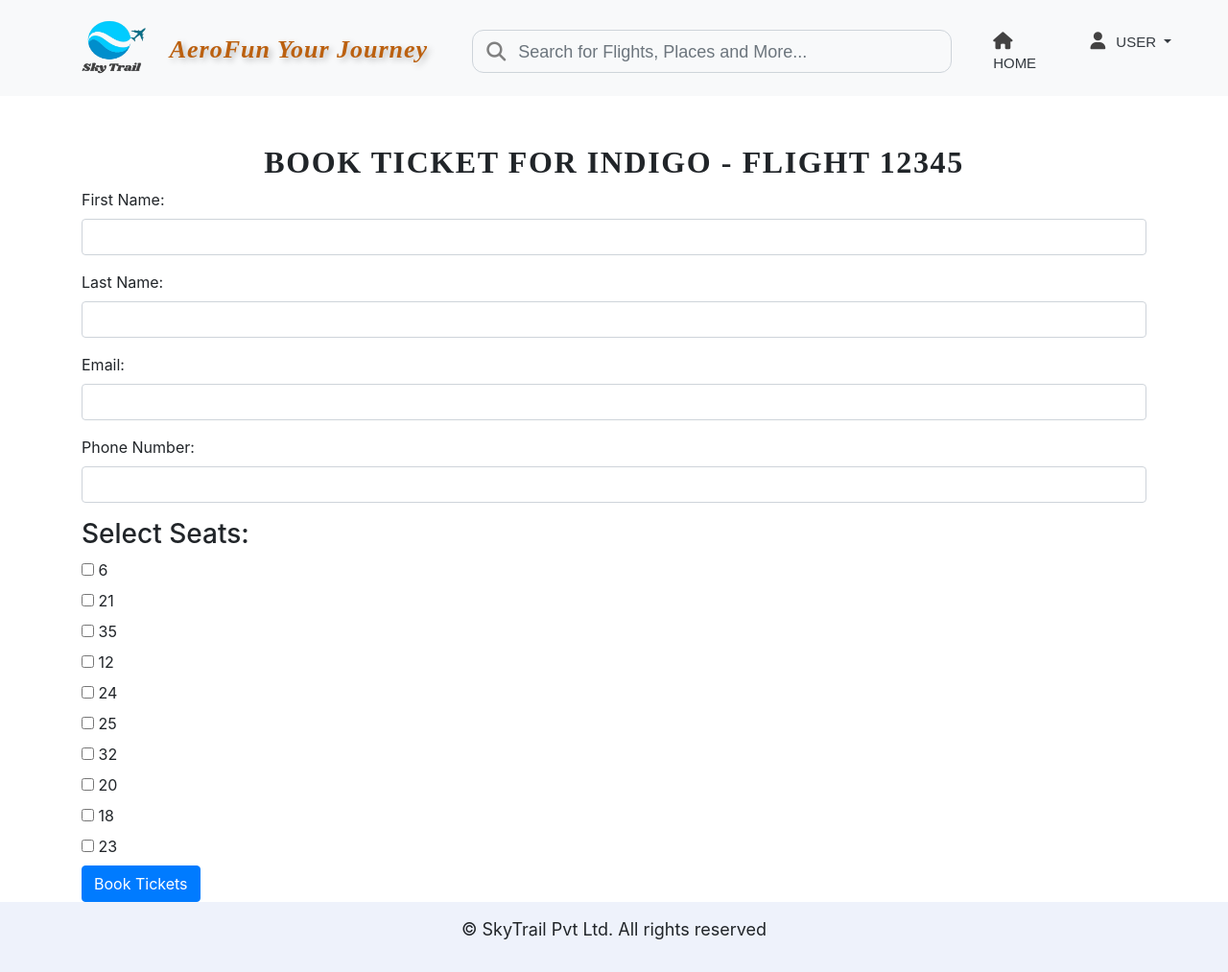
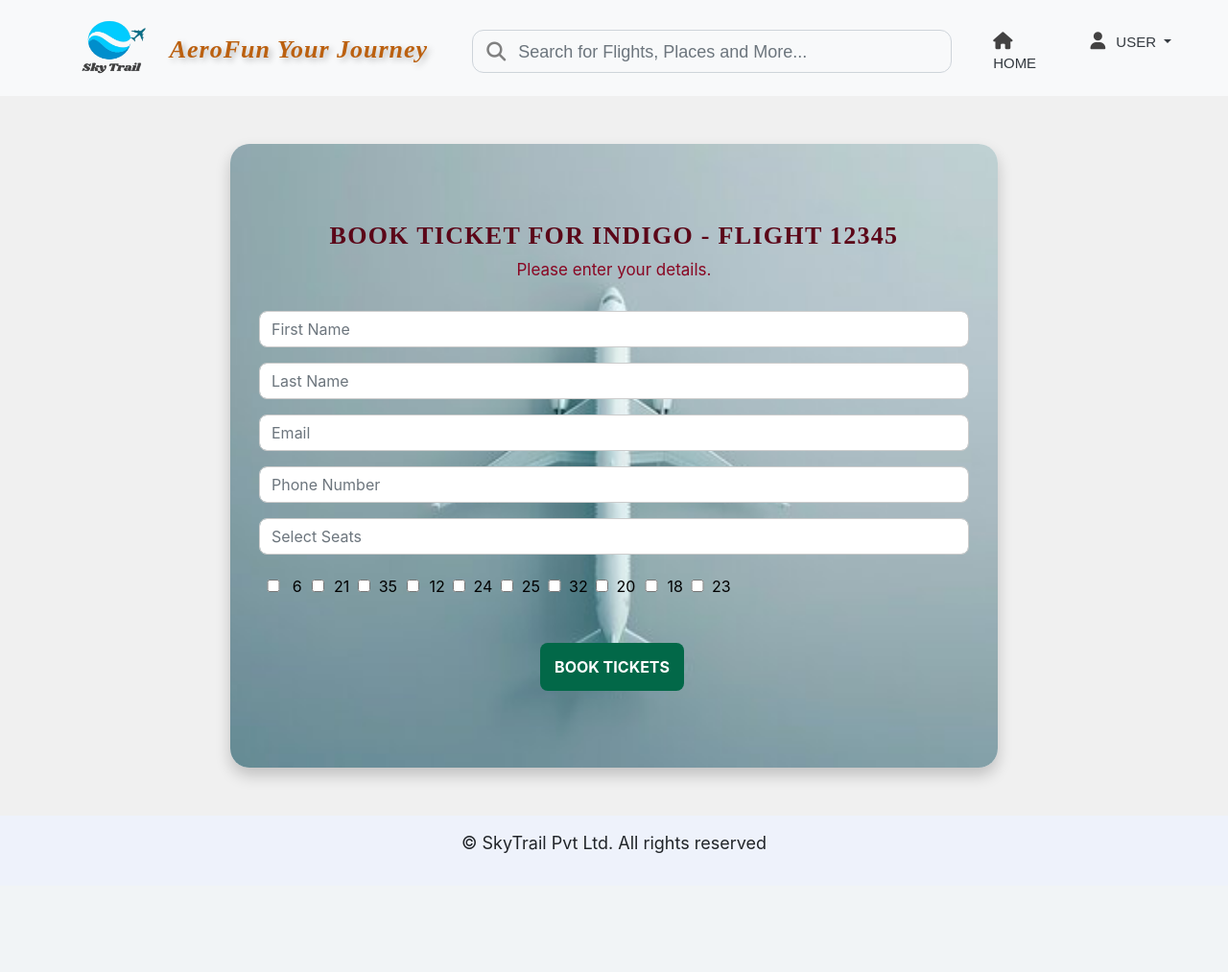
Before and after one commit to Sneha-mv/SkyTrail, a Django app: page /book/1/ in a window 1280 px wide. Shown: the whole page at 96% size. After the commit the page ends 889 px from the top, so only its background shows below. Run offline with Django 4.2, Linux system fonts and the light colour scheme; data comes from the database, SQL or seed files in the repository; both versions use the stored data as it was after the commit; some libraries are stand-ins or nearby versions; some web fonts are replaced.

Commit message:
flight bookimg page completed

```diff
--- a/airlineproject/airlineapp/models.py
+++ b/airlineproject/airlineapp/models.py
@@ -22,9 +22,9 @@
     is_available = models.BooleanField(default=True)
 
     def clean(self):
-        # Check for duplicates within the same flight
-        if Seat.objects.filter(flight=self.flight, seat_number=self.seat_number).exists():
-            raise ValidationError(f"Seat number {self.seat_number} already exists for this flight.")
+        # Check for seat number uniqueness for the flight
+        if Reservation.objects.filter(flight=self.flight, seat_number=self.seat_number).exists():
+            raise ValidationError(f'Seat number {self.seat_number} already exists for this flight.')
 
     def save(self, *args, **kwargs):
         self.clean()  # Call clean to ensure validation
--- a/airlineproject/airlineapp/views.py
+++ b/airlineproject/airlineapp/views.py
@@ -34,29 +34,25 @@
     return render(request, 'flight_detail.html', {'flight': flight, 'seats': seats})
 
 
-from django.shortcuts import render, get_object_or_404, redirect
-from .models import Flight, Seat, Passenger, Reservation
-from django.contrib import messages
-
 def book_ticket(request, flight_id):
     flight = get_object_or_404(Flight, id=flight_id)
-
     if request.method == 'POST':
         first_name = request.POST['first_name']
         last_name = request.POST['last_name']
         email = request.POST['email']
         phone_number = request.POST['phone_number']
-        selected_seats = request.POST.getlist('seat_numbers')  # Get list of selected seat numbers
+        selected_seats = request.POST.getlist('seat_numbers')
 
-        # Check availability of all selected seats
-        unavailable_seats = []
-        for seat_number in selected_seats:
-            seat = Seat.objects.filter(flight=flight, seat_number=seat_number, is_available=True).first()
-            if not seat:
-                unavailable_seats.append(seat_number)
+        if len(phone_number) != 10 or not phone_number.isdigit():
+            messages.error(request, "Please enter a valid 10-digit phone number.")
+            return redirect('airlineapp:book_ticket', flight_id=flight.id)
 
-        if unavailable_seats:
-            messages.error(request, f"The following seats are already booked: {', '.join(unavailable_seats)}.")
+        existing_passenger = Passenger.objects.filter(email=email).first()
+        if existing_passenger:
+            if existing_passenger.first_name == first_name and existing_passenger.last_name == last_name:
+                messages.error(request, "This email is already registered with your name.")
+                return redirect('airlineapp:book_ticket', flight_id=flight.id)
+            passenger = existing_passenger
         else:
             passenger = Passenger.objects.create(
                 first_name=first_name,
@@ -65,23 +61,29 @@
                 phone_number=phone_number
             )
 
+        # Check availability of all selected seats
+        unavailable_seats = []
+        for seat_number in selected_seats:
+            seat = Seat.objects.filter(flight=flight, seat_number=seat_number, is_available=True).first()
+            if not seat:
+                unavailable_seats.append(seat_number)
+        if unavailable_seats:
+            messages.error(request, f"The following seats are already booked: {', '.join(unavailable_seats)}")
+        else:
             for seat_number in selected_seats:
                 seat = Seat.objects.get(flight=flight, seat_number=seat_number)
                 seat.is_available = False
                 seat.save()
 
-                reservation = Reservation.objects.create(
+                Reservation.objects.create(
                     flight=flight,
-                    passenger=passenger,
+                    passenger=passenger,  # Use the passenger instance
                     seat_number=seat_number
                 )
-
-            messages.success(request, "Tickets booked successfully!")
             return redirect('airlineapp:index')
-
-    # Get available seats for the flight
     available_seats = Seat.objects.filter(flight=flight, is_available=True)
     return render(request, 'book_ticket.html', {'flight': flight, 'available_seats': available_seats})
+
 
 
 
--- a/airlineproject/static/css/index.css
+++ b/airlineproject/static/css/index.css
@@ -502,3 +502,47 @@
     font-weight: bold;
     text-transform: uppercase;
 }
+
+/* flight booking page */
+.book-sec1 {
+    display: flex;
+    justify-content: center;
+    align-items: center;
+    margin: 0;
+    background: #f0f0f0;
+    height: 750px;
+}
+
+.book-sec2{
+    display: flex;
+    width: 900px;
+    background: #fff;
+    box-shadow: 0 8px 16px rgba(0, 0, 0, 0.2);
+    border-radius: 20px;
+    overflow: hidden;
+    height: 650px;
+    width: 800px;
+}
+
+#selected_seats[readonly] {  /* Remove gray background from readonly input */
+    background-color: white;
+    color: black;
+}
+
+.alert {
+    margin-top: 10px;
+    padding: 15px;
+    border-radius: 5px;
+}
+
+.alert-success {
+    background-color: #d4edda;
+    color: #155724;
+    border: 1px solid #c3e6cb;
+}
+
+.alert-error {
+    background-color: #f8d7da;
+    color: #721c24;
+    border: 1px solid #f5c6cb;
+}
--- a/airlineproject/templates/book_ticket.html
+++ b/airlineproject/templates/book_ticket.html
@@ -4,7 +4,23 @@
     Book Ticket
 {% endblock %}
 {% block content %}
-<h2 class="my_title" style="margin-top: 50px;">Book Ticket for {{ flight.airline_name }} - Flight {{ flight.flight_number }}</h2>
+<style>
+   .reg-form {
+        background-image: url("{% static 'img/book_ticket.jpg' %}");
+        background-size: cover;
+        background-position: center;
+        padding: 30px;
+        border-radius: 10px;
+        box-shadow: 0 4px 8px rgba(0, 0, 0, 0.1);
+        color: white; /* Change text color to improve readability */
+   }
+</style>
+
+<div class="book-sec1">
+    <div class="book-sec2">
+        <div class="reg-form">
+            <h2 class="my_title" style="font-size: 26px;color:#5b0618;">Book Ticket for {{ flight.airline_name }} - Flight {{ flight.flight_number }}</h2>
+            <p style="font-size: 17px;color:#890723;">Please enter your details.</p>
             {% if messages %}
                 {% for message in messages %}
                     <div class="alert {% if message.tags %}alert-{{ message.tags }}{% endif %}">
@@ -12,39 +28,55 @@
                     </div>
                 {% endfor %}
             {% endif %}
-
-<div class="container">
             <form method="post">
                 {% csrf_token %}
                 <div class="form-group">
-        <label for="first_name">First Name:</label>
-        <input type="text" name="first_name" id="first_name" class="form-control" required>
+                    <input type="text" name="first_name" id="first_name" placeholder="First Name" class="form-control" required>
                 </div>
                 <div class="form-group">
-        <label for="last_name">Last Name:</label>
-        <input type="text" name="last_name" id="last_name" class="form-control" required>
+                    <input type="text" name="last_name" id="last_name" placeholder="Last Name" class="form-control" required>
                 </div>
                 <div class="form-group">
-        <label for="email">Email:</label>
-        <input type="email" name="email" id="email" class="form-control" required>
+                    <input type="email" name="email" id="email" placeholder="Email" class="form-control" required>
                 </div>
                 <div class="form-group">
-        <label for="phone_number">Phone Number:</label>
-        <input type="text" name="phone_number" id="phone_number" class="form-control" required>
+                    <input type="text" name="phone_number" id="phone_number" placeholder="Phone Number" class="form-control" required>
+                </div>
+                <div class="form-group">
+                    <input type="text" id="selected_seats" placeholder="Select Seats" readonly class="form-control">
+                </div>
+                <div class="seat-selection" style="display: grid; grid-template-columns: repeat(15, 1fr); gap: 5px;">
+                    {% for seat in available_seats %}
+                        <label style="display: flex; align-items: center;color: black;">
+                            <input type="checkbox" class="seat-checkbox" name="seat_numbers" value="{{ seat.seat_number }}" style="margin-right: 5px;">
+                            {{ seat.seat_number }}
+                        </label>
+                    {% endfor %}
+                </div>
+                <button type="submit" class="btn btn-primary" style="margin-top: 35px;width: 150px;height: 50px;margin-left: 293px;">Book Tickets</button>
+            </form>
+        </div>
+    </div>
 </div>
 
-    <h3>Select Seats:</h3>
-    <div class="seat-selection">
-        {% for seat in available_seats %}
-            <label>
-                <input type="checkbox" name="seat_numbers" value="{{ seat.seat_number }}">
-                {{ seat.seat_number }}
-            </label><br>
-        {% endfor %}
-    </div>
+<script>
+    document.addEventListener('DOMContentLoaded', function() {
+        const seatCheckboxes = document.querySelectorAll('.seat-checkbox');
+        const selectedSeatsInput = document.getElementById('selected_seats');
 
-    <button type="submit" class="btn btn-primary">Book Tickets</button>
-</form>
-</div>
+        // Function to update selected seats input
+        function updateSelectedSeats() {
+            const selectedSeats = Array.from(seatCheckboxes)
+                .filter(checkbox => checkbox.checked)
+                .map(checkbox => checkbox.value)
+                .join(', ');
+            selectedSeatsInput.value = selectedSeats;
+        }
 
+        // Add event listener to each checkbox
+        seatCheckboxes.forEach(checkbox => {
+            checkbox.addEventListener('change', updateSelectedSeats);
+        });
+    });
+</script>
 {% endblock %}
```
Also changed, not shown: airlineproject/airlineapp/migrations/0003_reservation_total_price.py (added), airlineproject/airlineapp/migrations/0004_remove_reservation_total_price.py (added), airlineproject/db.sqlite3, airlineproject/static/img/book_ticket.jpg (added). Lines whose indentation alone changed are shown as unchanged.
